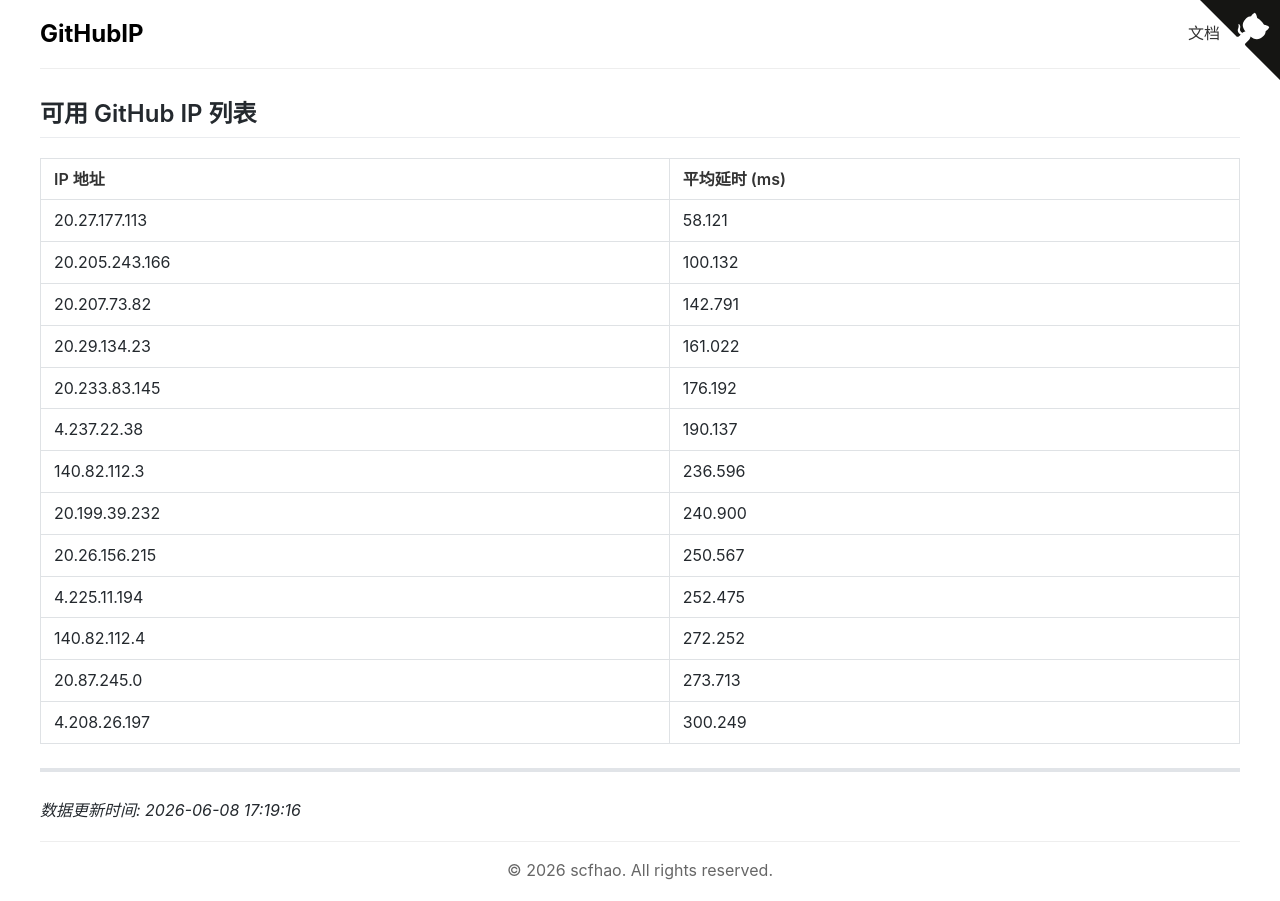
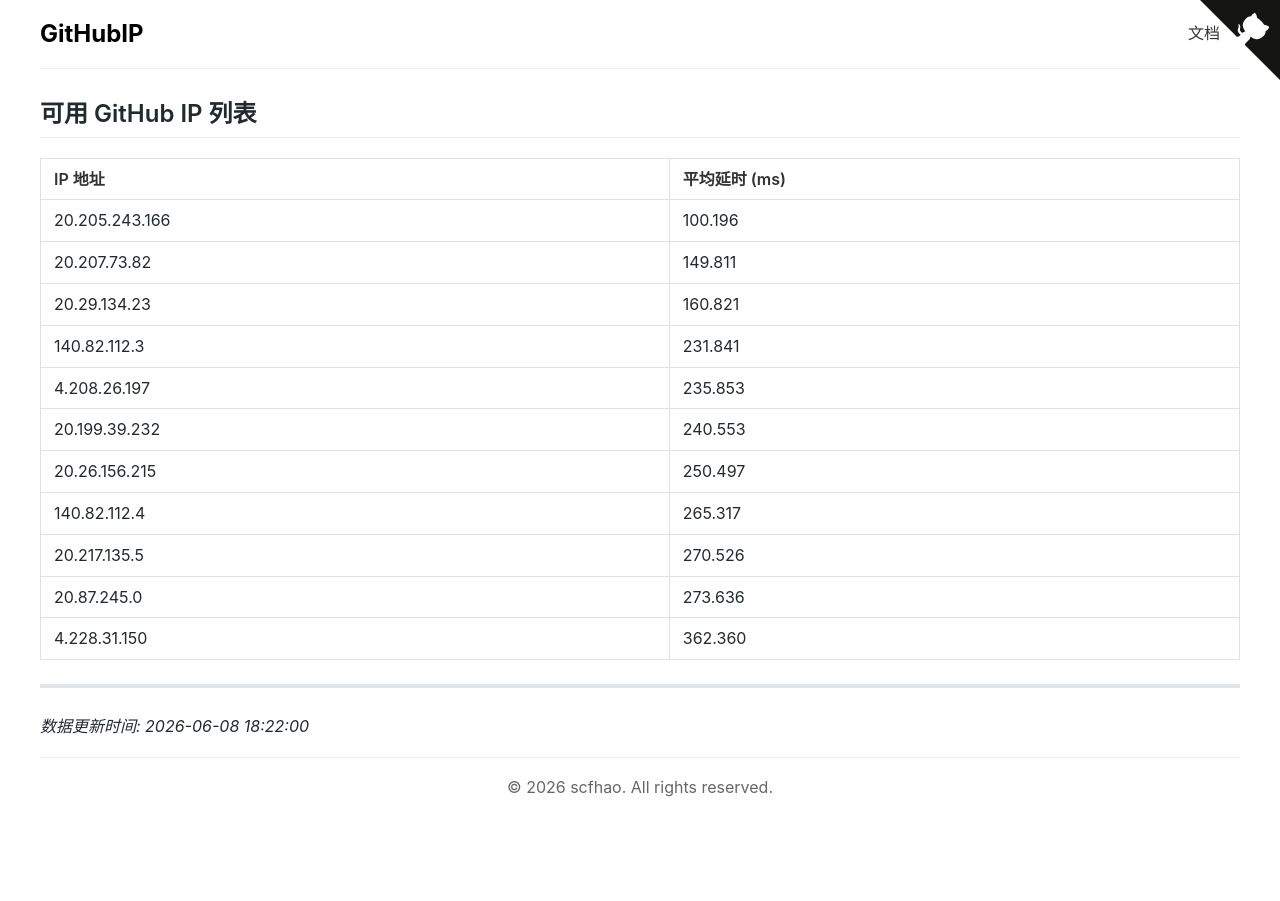
Before and after one commit to scfhao/GitHubIP, a Jekyll site: the page built from index.md, in a window 1280 px wide. Built offline with Jekyll 4.4.1, drawn with Linux system fonts in a browser that asks for light colours.

Commit message:
自动脚本执行 - 2026-06-08 18:22:00

```diff
--- a/index.md
+++ b/index.md
@@ -1,27 +1,25 @@
 ---
 layout: home
 title: GitHub IP 列表
-date: 2026-06-08 17:19:16
+date: 2026-06-08 18:22:00
 ---
 
 ## 可用 GitHub IP 列表
 
 | IP 地址 | 平均延时 (ms) |
 |---------|--------------|
-| 20.27.177.113 | 58.121 |
-| 20.205.243.166 | 100.132 |
-| 20.207.73.82 | 142.791 |
-| 20.29.134.23 | 161.022 |
-| 20.233.83.145 | 176.192 |
-| 4.237.22.38 | 190.137 |
-| 140.82.112.3 | 236.596 |
-| 20.199.39.232 | 240.900 |
-| 20.26.156.215 | 250.567 |
-| 4.225.11.194 | 252.475 |
-| 140.82.112.4 | 272.252 |
-| 20.87.245.0 | 273.713 |
-| 4.208.26.197 | 300.249 |
+| 20.205.243.166 | 100.196 |
+| 20.207.73.82 | 149.811 |
+| 20.29.134.23 | 160.821 |
+| 140.82.112.3 | 231.841 |
+| 4.208.26.197 | 235.853 |
+| 20.199.39.232 | 240.553 |
+| 20.26.156.215 | 250.497 |
+| 140.82.112.4 | 265.317 |
+| 20.217.135.5 | 270.526 |
+| 20.87.245.0 | 273.636 |
+| 4.228.31.150 | 362.360 |
 
 ---
 
-*数据更新时间: 2026-06-08 17:19:16*
+*数据更新时间: 2026-06-08 18:22:00*
```
